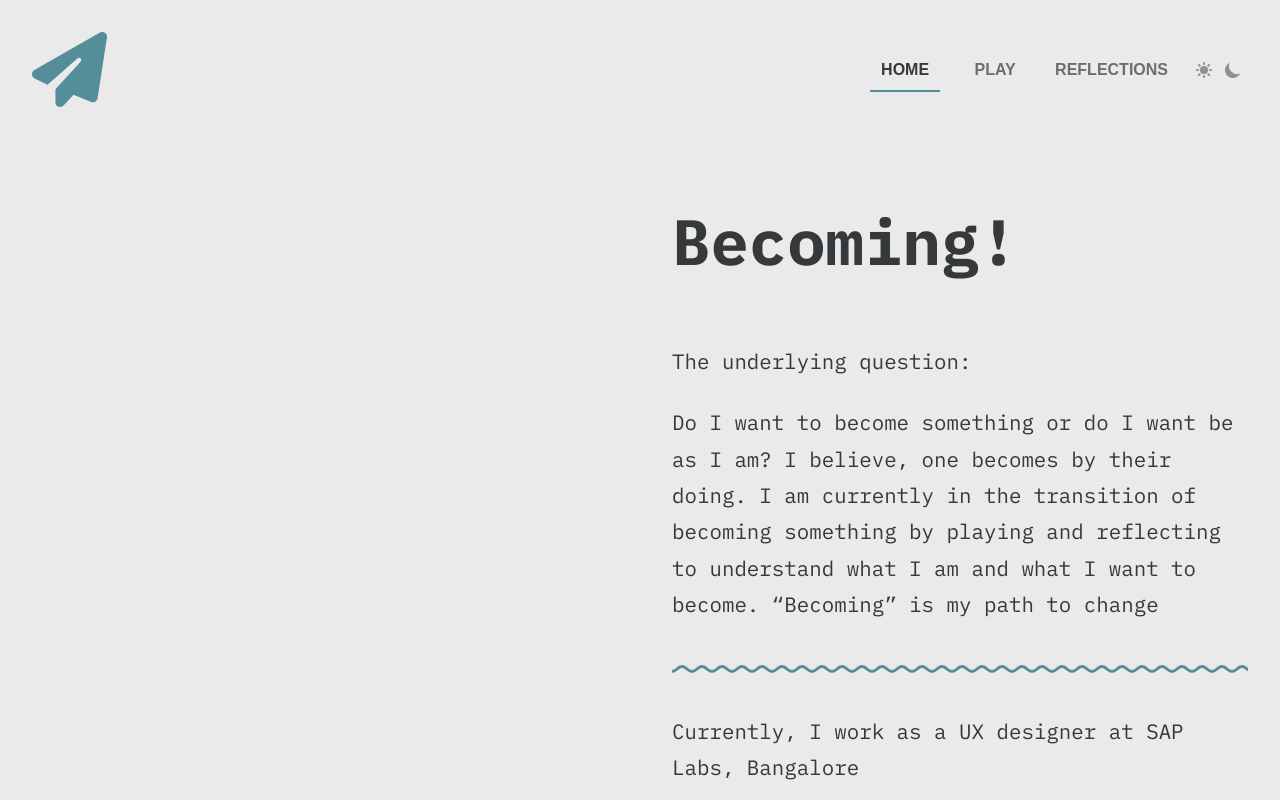
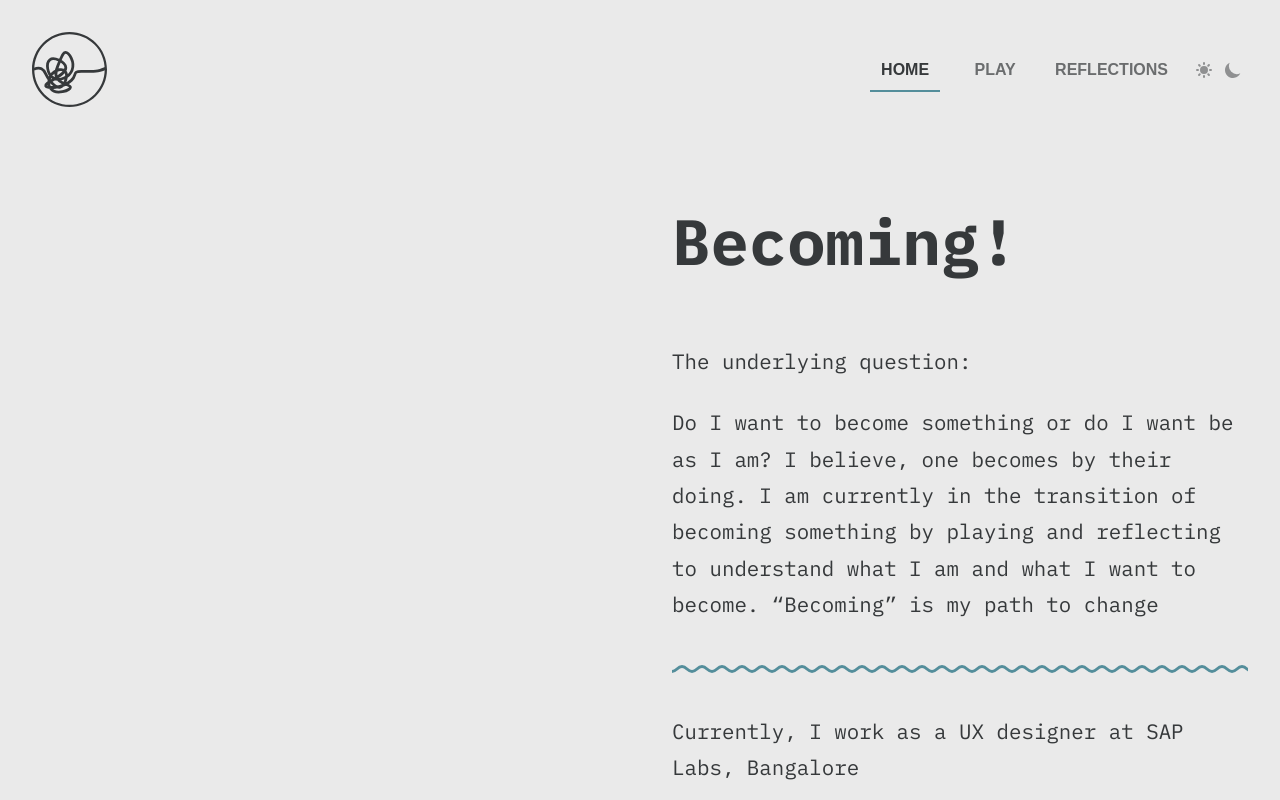
Before and after one commit to kaizer1v/kaizer1v.github.io, an Astro site: page / in a window 1280 px wide. Shown: the top 800 px of the page. Built offline with nearby package versions, Linux system fonts and the light colour scheme; Astro itself is replaced by a stand-in of ours.

Commit message:
new logo

```diff
--- a/src/components/Logo.astro
+++ b/src/components/Logo.astro
@@ -6,5 +6,5 @@
 </style>
 
 <a href="/">
-  <img alt="Blog Logo" src="/assets/paper-plane-solid.svg" width="75" height="50">
+  <img alt="Becoming!" src="/assets/becoming.svg" width="75" height="50">
 </a>
--- a/src/pages/index.astro
+++ b/src/pages/index.astro
@@ -129,4 +129,3 @@ const permalink = Astro.site.href;
     }
   }
 </style>
-../components/List.jsx
```
Also changed, not shown: public/assets/becoming.svg (added).
